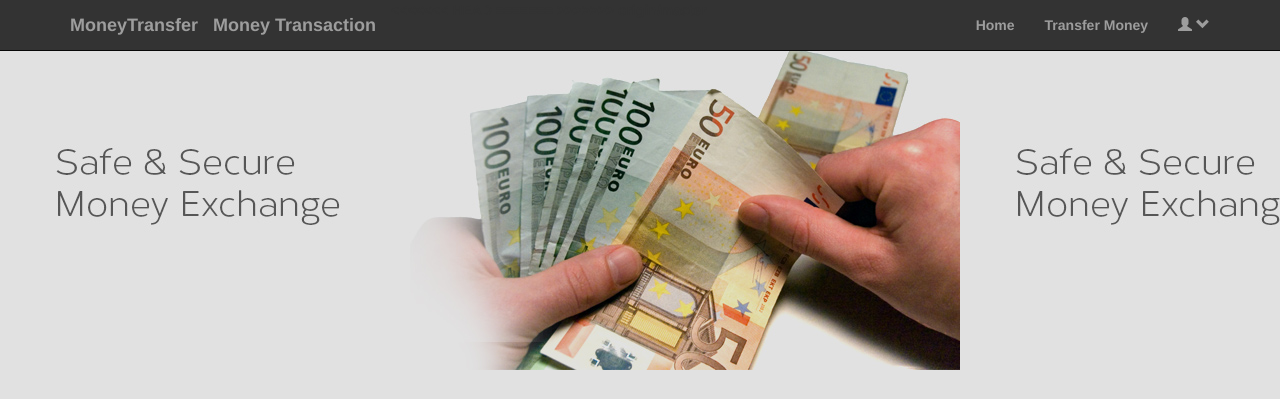
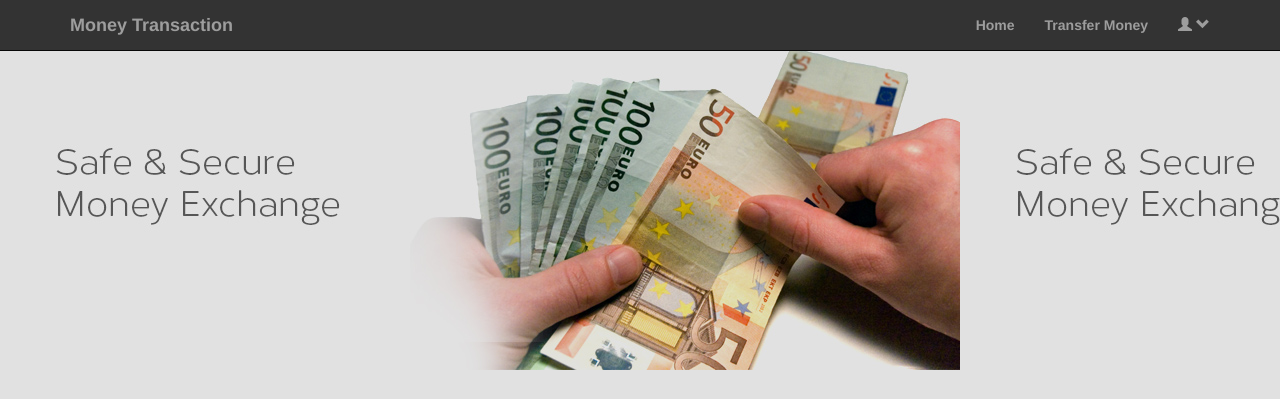
Before and after one commit to agency2016/moneytransfer, a PHP site: page /index.php in a window 1280 px wide. Shown: the top 399 px of the page. Run offline with PHP 8.4, Linux system fonts and the light colour scheme; some libraries are stand-ins or nearby versions.

Commit message:
header change

```diff
--- a/common/header.php
+++ b/common/header.php
@@ -10,11 +10,9 @@
                 <span class="icon-bar"></span>
                 <span class="icon-bar"></span>
             </button>
-<<<<<<< HEAD
-            <a class="navbar-brand" href="index.php">MoneyTransfer</a>
-=======
+
             <a class="navbar-brand" href="index.php">Money Transaction</a>
->>>>>>> origin/master
+
         </div>
         <!-- Collect the nav links, forms, and other content for toggling -->
         <div class="collapse navbar-collapse" id="bs-example-navbar-collapse-1">
```
